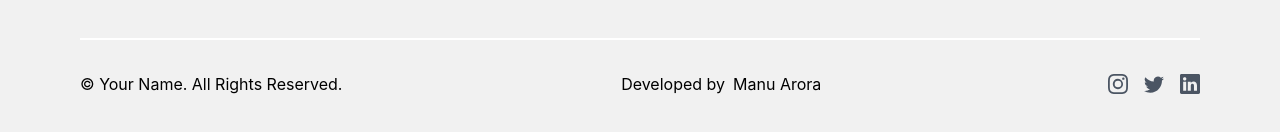
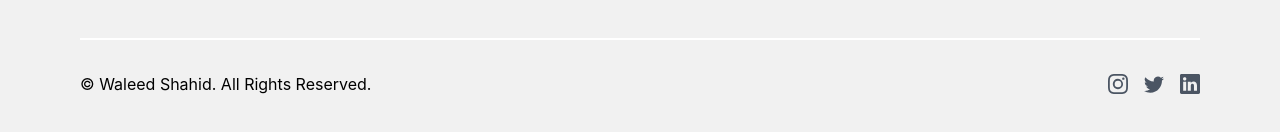
Before and after one commit to qarixaeed1/portfolio, a Next.js app: page / in a window 1280 px wide. Shown: the part 2583-2715 px from the top of the page. Built offline with nearby package versions, Linux system fonts and the light colour scheme; no server answers.

Commit message:
Change Name

```diff
--- a/components/Footer.js
+++ b/components/Footer.js
@@ -8,21 +8,7 @@
         <div className="h-0.5 w-full bg-white dark:bg-gray-700"></div>
         <div className="flex flex-col space-y-4 md:space-y-0 md:flex-row justify-between md:items-center mt-8">
           <div>
-            <p>&copy; Your Name. All Rights Reserved.</p>
-          </div>
-          <div>
-            {/* Support me by keeping this in the footer, please. :) */}
-            <p>
-              Developed by
-              <div className="inline-block transform hover:scale-110 hover:-rotate-3 transition duration-300">
-                <a
-                  className="hover:bg-red-500 rounded-md px-2 py-1  hover:text-gray-50"
-                  href="https://manuarora.in"
-                >
-                  Manu Arora
-                </a>
-              </div>
-            </p>
+            <p>&copy; Waleed Shahid. All Rights Reserved.</p>
           </div>
           <div className="space-x-4 flex flex-row items-center">
             <a
```
